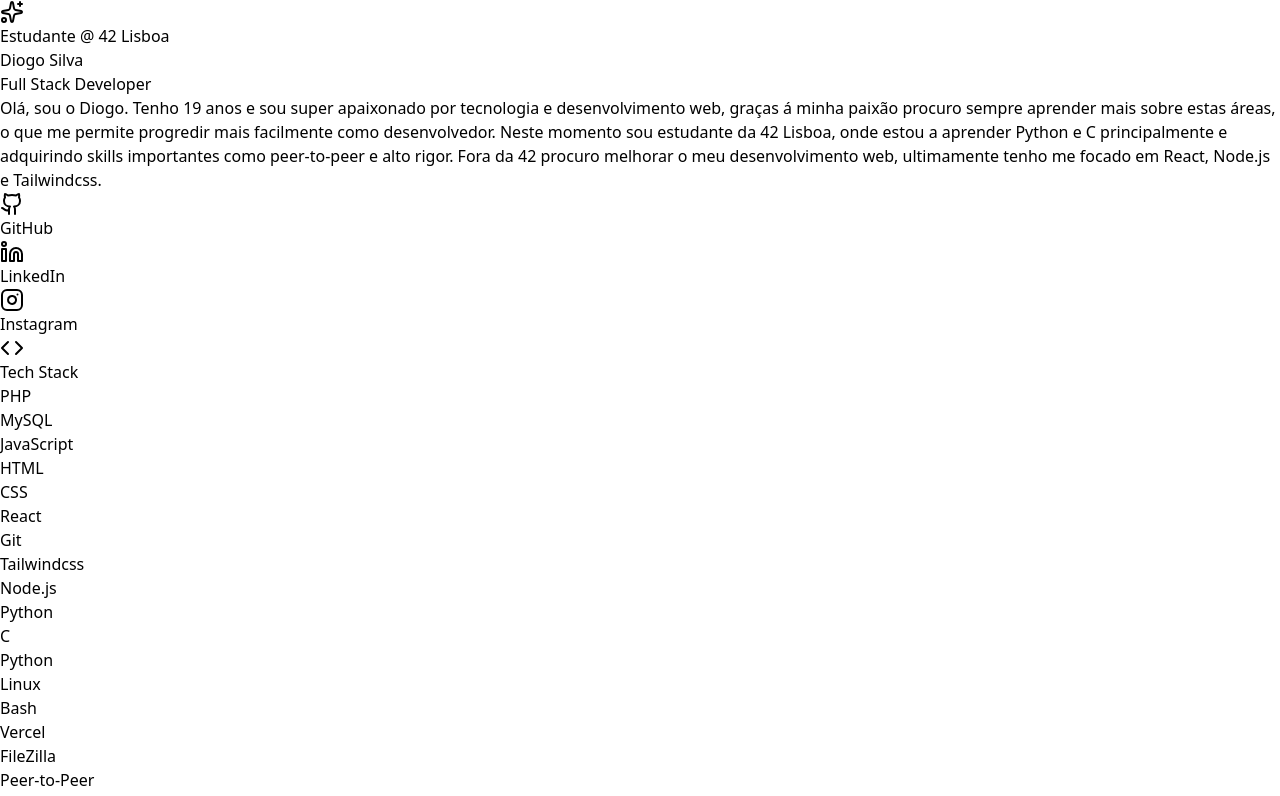
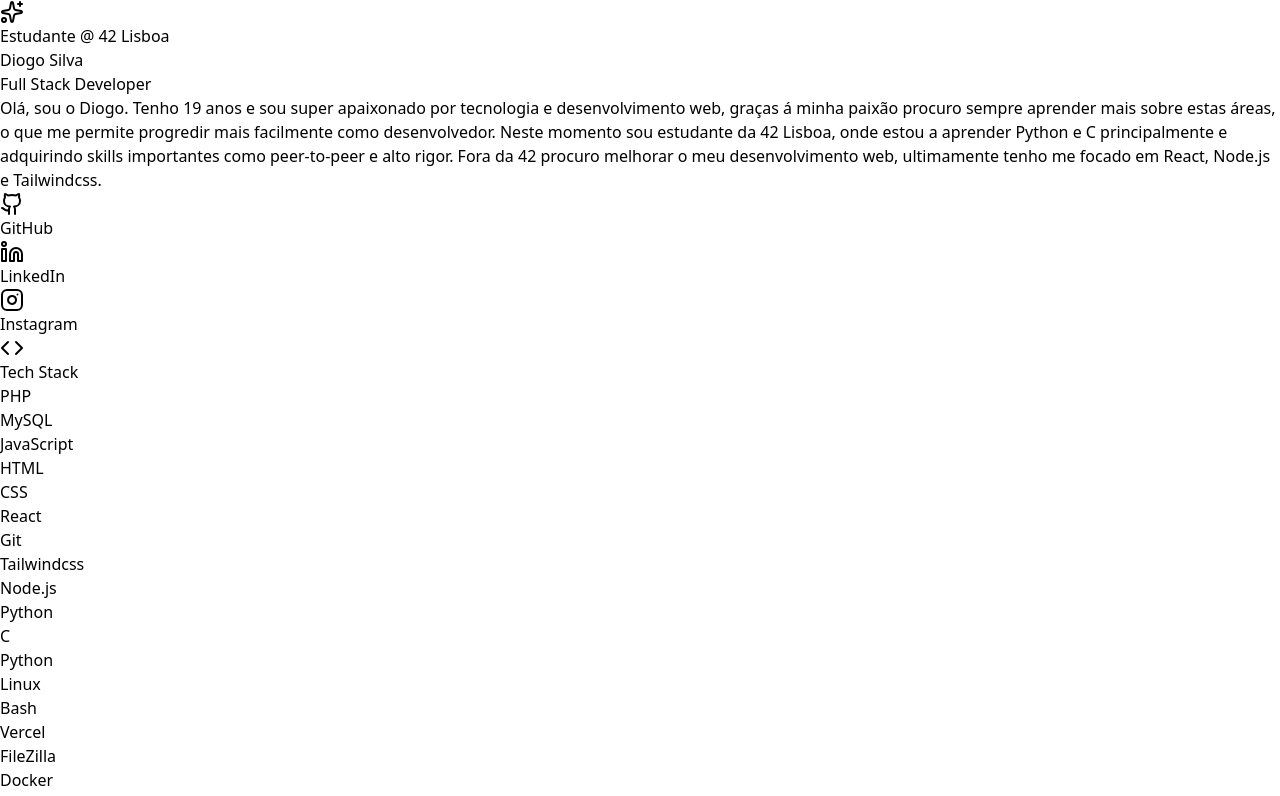
Before and after one commit to sylvzzz/Portfolio, a React (Vite) app: page / in a window 1280 px wide. Shown: the top 796 px of the page. Built offline with nearby package versions, Linux system fonts and the light colour scheme.

Commit message:
Adding docker ;)

```diff
--- a/src/app.jsx
+++ b/src/app.jsx
@@ -73,7 +73,7 @@ export default function Portfolio() {
 
   const skills = [
     "PHP", "MySQL", "JavaScript", "HTML", "CSS", "React", "Git",
-    "Tailwindcss", "Node.js", "Python", "C", "Python", "Linux", "Bash", "Vercel", "FileZilla",
+    "Tailwindcss", "Node.js", "Python", "C", "Python", "Linux", "Bash", "Vercel", "FileZilla", "Docker",
     "Peer-to-Peer", "Computer Networks" , "Problem Solving" , "System Administration", "Windows Server" , "Email Automation"
   ];
 
```
